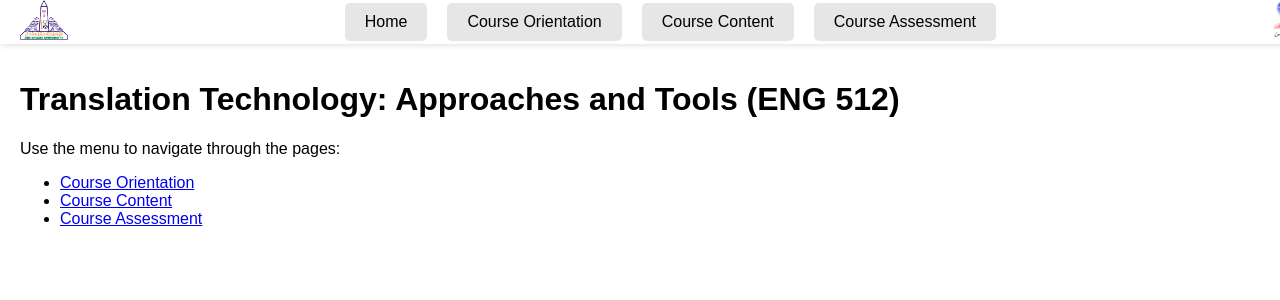
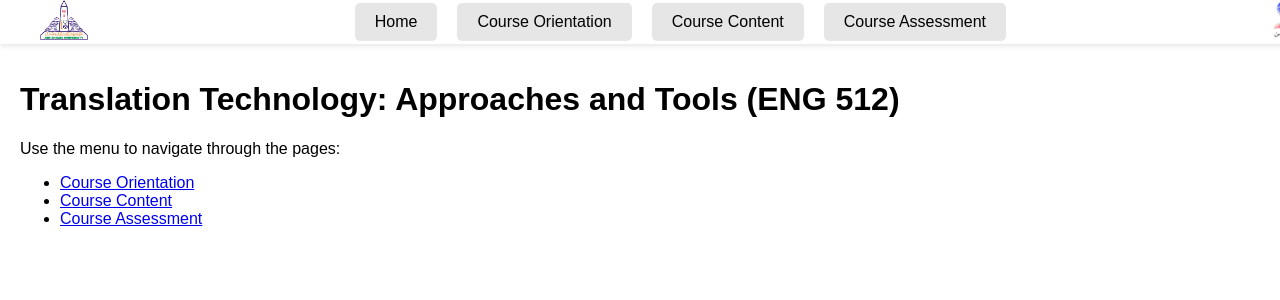
Before and after one commit to nessmadiab/nessmadiab.github.io, a Jekyll site: the page built from index.md, in a window 1280 px wide. Shown: the top 300 px of the page. Built offline with Jekyll 4.4.1, drawn with Linux system fonts in a browser that asks for light colours.

Commit message:
Update style.css

```diff
--- a/assets/css/style.css
+++ b/assets/css/style.css
@@ -15,7 +15,7 @@
     z-index: 100;
     display: flex;
     align-items: center; /* Align items vertically */
-    padding: 0 20px; /* Add padding to navbar */
+    padding: 0 40px; /* Increase padding on both sides */
     justify-content: space-between; /* Space between logos and menu items */
     overflow: hidden; /* Prevent content overflow */
 }
@@ -31,12 +31,12 @@
 
 .navbar-logo.right {
     margin-left: 20px; /* Space between the menu items and the right logo */
+    padding-right: 20px; /* Add padding to push the logo left */
 }
 
 .navbar-logo img {
     height: 40px; /* Adjust the height of the logos */
     width: auto; /* Maintain aspect ratio */
-    max-width: 100%; /* Ensure logos fit within their container */
 }
 
 .navbar ul {
```
